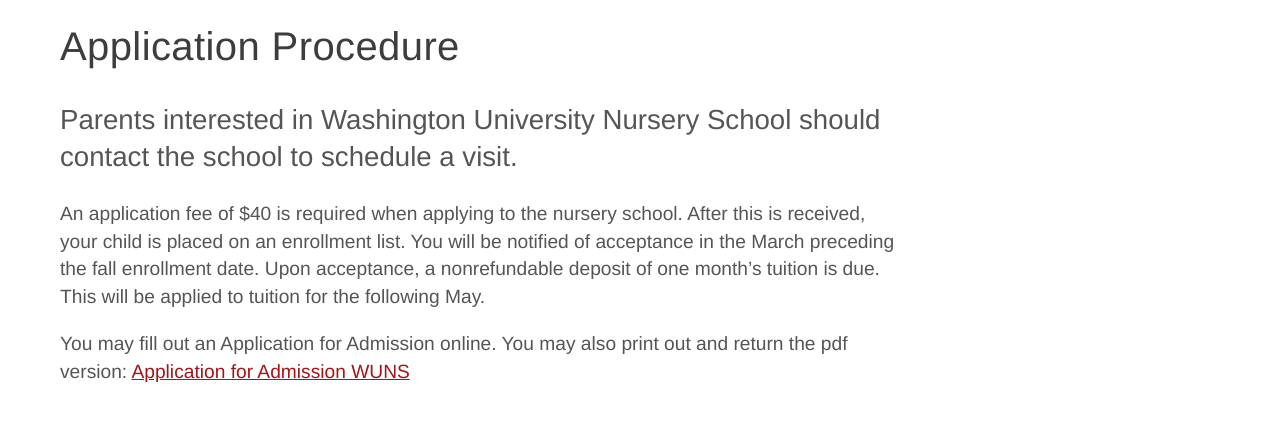
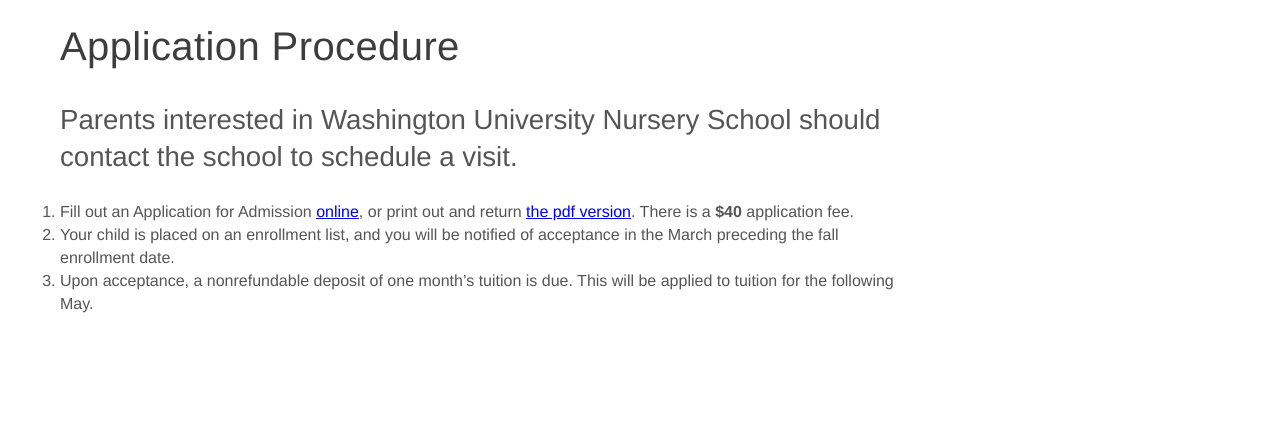
Before and after one commit to cse256-sp2023/information-foraging-project-a, a website: page files/apply.html in a window 1280 px wide. Shown: the part 982-1403 px from the top of the page. After the commit the page ends 1338 px from the top, so only its background shows below. Drawn offline with nearby package versions, Linux system fonts and the light colour scheme; files that its build step writes are made by us from their sources; files whose address does not match are found by name.

Commit message:
Worked on Amissions-2

```diff
--- a/files/apply.html
+++ b/files/apply.html
@@ -21,19 +21,17 @@
         Parents interested in Washington University Nursery School should
         contact the school to schedule a visit.
       </h2>
-      <p>
-        An application fee of $40 is required when applying to the nursery
-        school. After this is received, your child is placed on an enrollment
-        list. You will be notified of acceptance in the March preceding the
-        fall enrollment date. Upon acceptance, a nonrefundable deposit of one
-        month’s tuition is due. This will be applied to tuition for the
-        following May.
-      </p>
-      <p>
-        You may fill out an Application for Admission online. You may also
-        print out and return the pdf version:
-        <a class="download" href="downloads/application.pdf" target="_blank">Application for Admission WUNS</a>
-      </p>
+      <ol>
+        <li>Fill out an Application for Admission <a href="files/application.html">online</a>,
+          or print out and return <a class="download" href="downloads/application.pdf" target="_blank">the pdf version</a>.
+          There is a <strong>$40</strong> application fee.</li>
+        <li>Your child is placed on an enrollment
+          list, and you will be notified of acceptance in the March preceding the
+          fall enrollment date.</li>
+        <li>Upon acceptance, a nonrefundable deposit of one
+          month’s tuition is due. This will be applied to tuition for the
+          following May.</li>
+      </ol>
     </main>
   </div>
   <ts-load data-name="footer"></ts-load>
```
Also changed, not shown: files/forms.html (+2 -11 lines), scripts/ts/dynamic-dom/html/header.html (+1 -1 lines).
